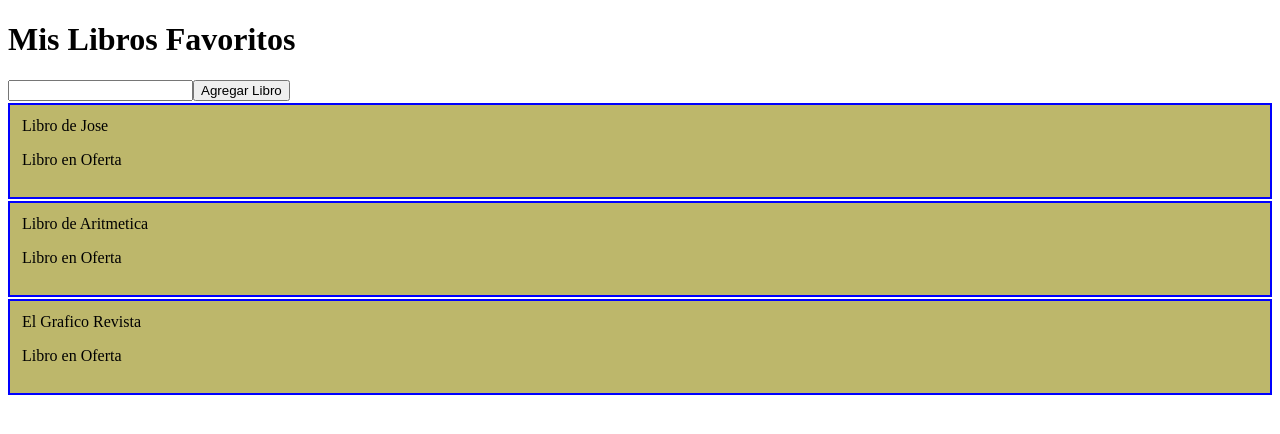
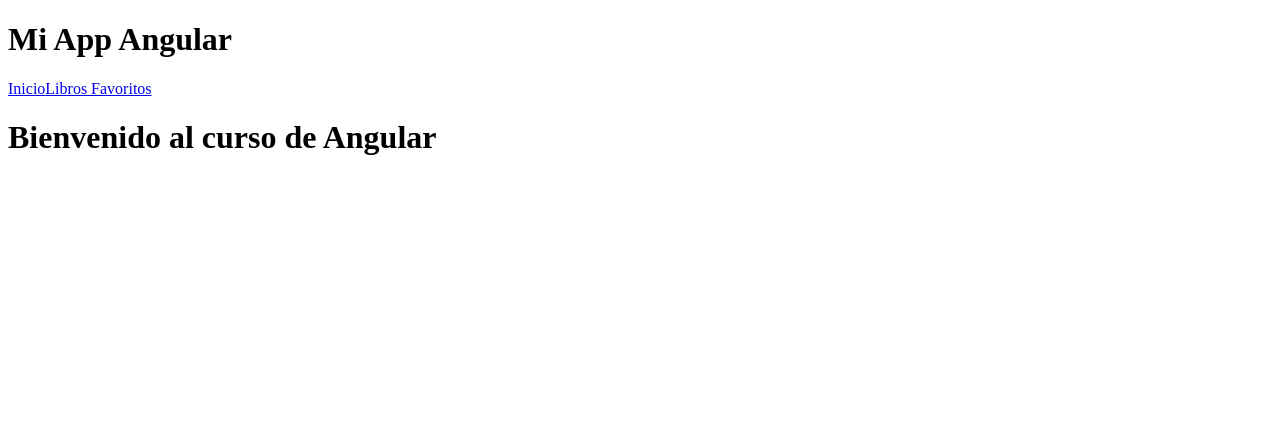
Before and after one commit to HannPark/mi-web-app, an Angular app: page / in a window 1280 px wide. Shown: the top 434 px of the page. Built offline with nearby package versions, Linux system fonts and the light colour scheme.

Commit message:
Clase 46 ROUTING en Angular

```diff
--- a/src/app/app-routing.module.ts
+++ b/src/app/app-routing.module.ts
@@ -1,10 +1,15 @@
 import { NgModule } from '@angular/core';
 import { RouterModule, Routes } from '@angular/router';
+import { InicioComponent } from './inicio.component';
+import { LibrosComponent } from './libros/libros.component';
 
-const routes: Routes = [];
+const routes: Routes = [
+  { path: '', component: InicioComponent },
+  { path: 'libros', component: LibrosComponent },
+];
 
 @NgModule({
   imports: [RouterModule.forRoot(routes)],
-  exports: [RouterModule]
+  exports: [RouterModule],
 })
-export class AppRoutingModule { }
+export class AppRoutingModule {}
--- a/src/app/app.component.html
+++ b/src/app/app.component.html
@@ -1 +1,5 @@
-<app-libros></app-libros>
+<h1>Mi App Angular</h1>
+<a routerLink= "/">Inicio</a>
+<a routerLink="libros">Libros Favoritos</a>
+
+<router-outlet></router-outlet>
--- a/src/app/app.module.ts
+++ b/src/app/app.module.ts
@@ -4,6 +4,7 @@ import { BrowserModule } from '@angular/platform-browser';
 
 import { AppRoutingModule } from './app-routing.module';
 import { AppComponent } from './app.component';
+import { InicioComponent } from './inicio.component';
 import { LibroComponent } from './libro/libro.component';
 import { LibrosComponent } from './libros/libros.component';
 import { LibrosService } from './services/libros.service';
@@ -15,7 +16,8 @@ import { UsuarioComponent } from './usuario.component';
     AppComponent,
     UsuarioComponent,
     LibrosComponent,
-    LibroComponent
+    LibroComponent,
+    InicioComponent
   ],
   imports: [
     BrowserModule,
--- /dev/null
+++ b/src/app/inicio.component.ts
@@ -0,0 +1,7 @@
+import { Component } from "@angular/core";
+
+@Component({
+  template: '<h1>Bienvenido al curso de Angular</h1>'
+})
+
+export class InicioComponent{}
--- a/src/app/libros/libros.component.ts
+++ b/src/app/libros/libros.component.ts
@@ -11,7 +11,7 @@ export class LibrosComponent implements OnInit, OnDestroy {
   constructor(private librosService: LibrosService) {}
   private libroSuscripcion: Subscription;
 
-  eliminarLibro(libro: String) {}
+  eliminarLibro(libro: string) {}
 
   guardarLibro(f: any) {
     if (f.valid) {
```
